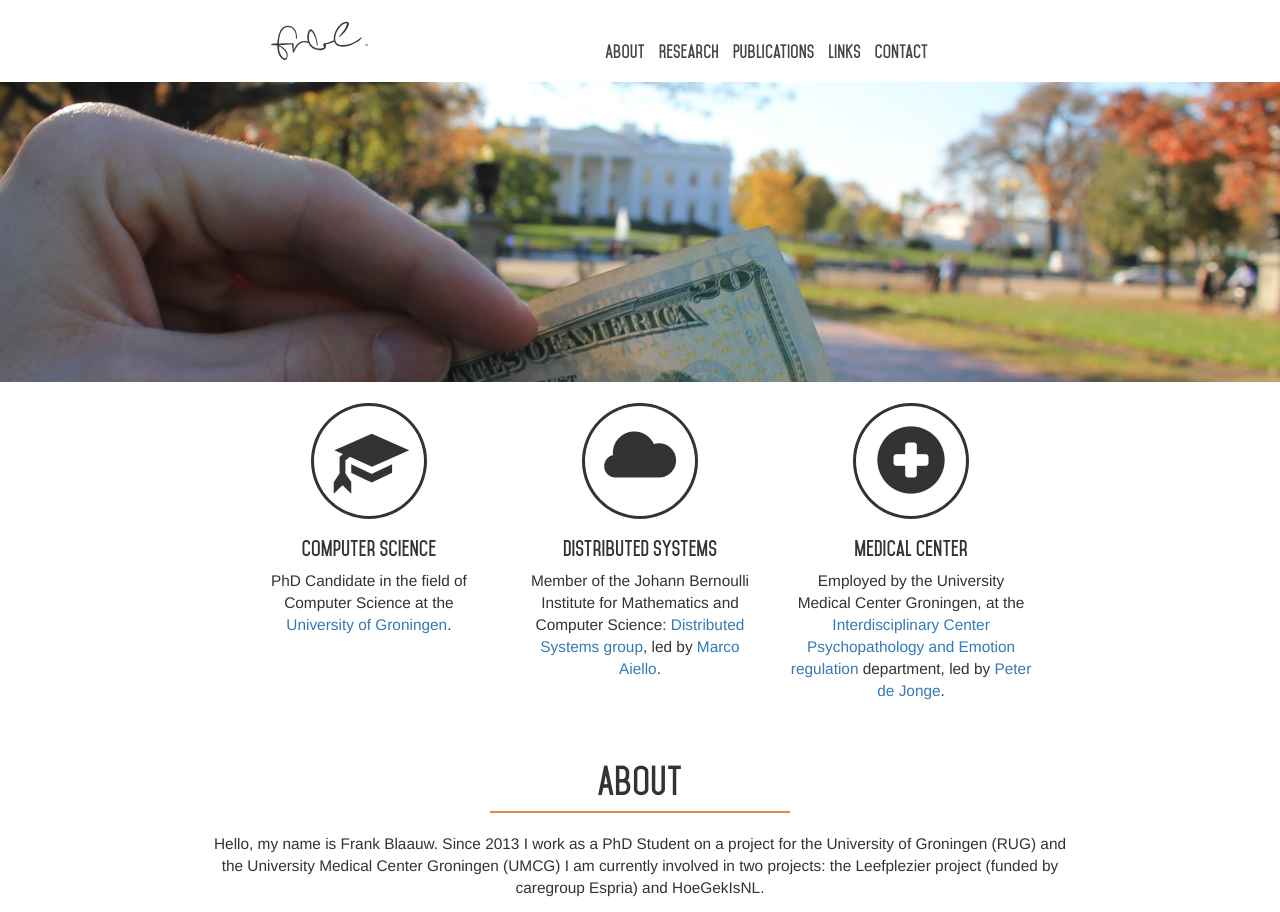
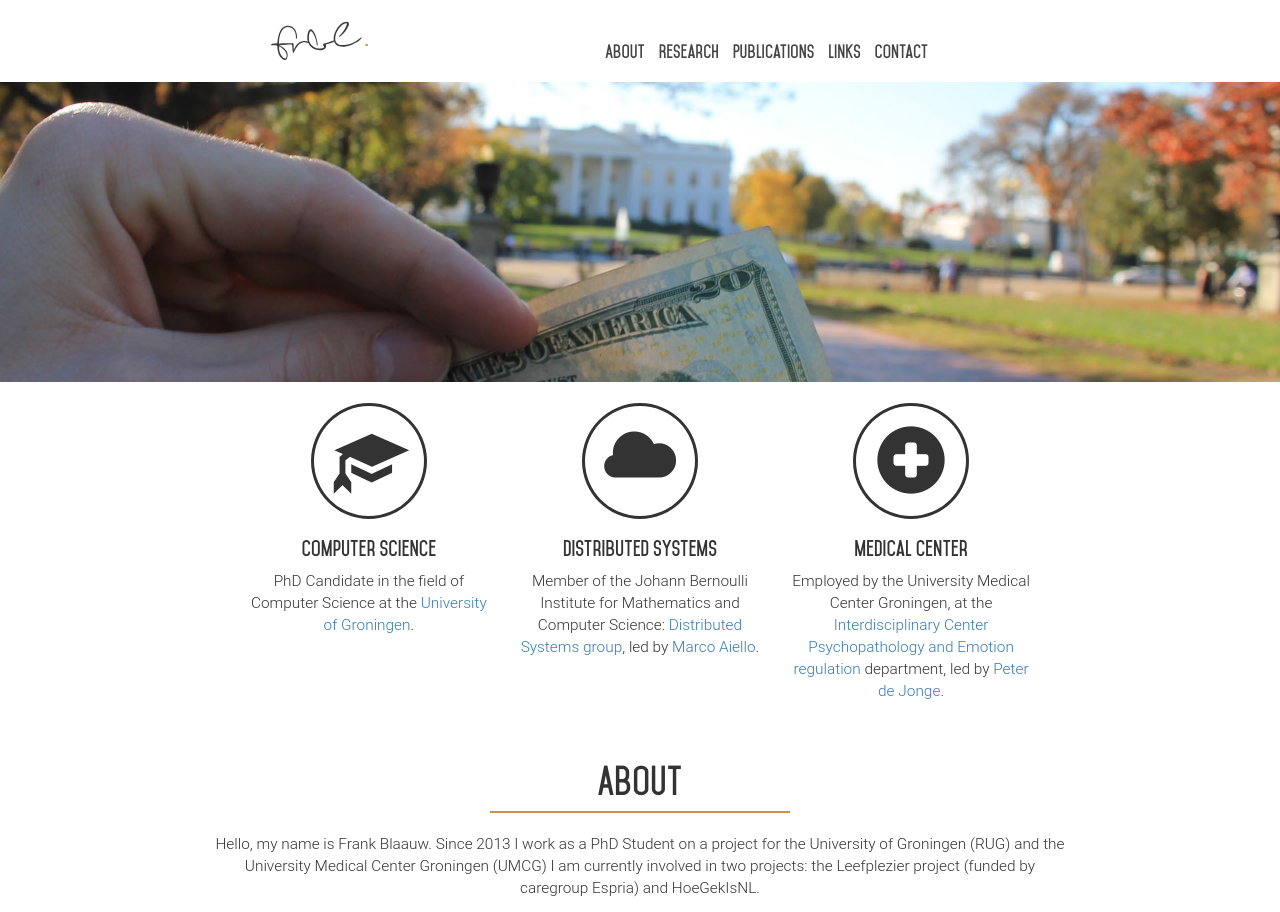
Before and after one commit to frbl/frbl.github.io-old, a website: page index.html in a window 1280 px wide. Shown: the top 912 px of the page. Drawn offline with Linux system fonts and the light colour scheme; some packages are replaced by stand-ins of ours; no server answers.

Commit message:
Added font

```diff
--- a/assets/css/layout.css
+++ b/assets/css/layout.css
@@ -3,6 +3,8 @@
     font-family: geo-sans-light;
     src: url(../fonts/GeosansLight.ttf);
 }
+
+@import url(http://fonts.googleapis.com/css?family=Roboto:700italic,300,700,300italic);
 
 @font-face {
     font-family: 'Mohave';
@@ -83,7 +85,7 @@ html, body {
     -moz-osx-font-smoothing: grayscale;
 }
 
-p {font-size:110%; font-weight: 300;}
+p {font-family:'Roboto', Helvetica, sans-serif; font-size:110%; font-weight: 300;}
 
 h1, h2, h3 {font-weight: bold; font-family: MohaveBold;}
 
```
